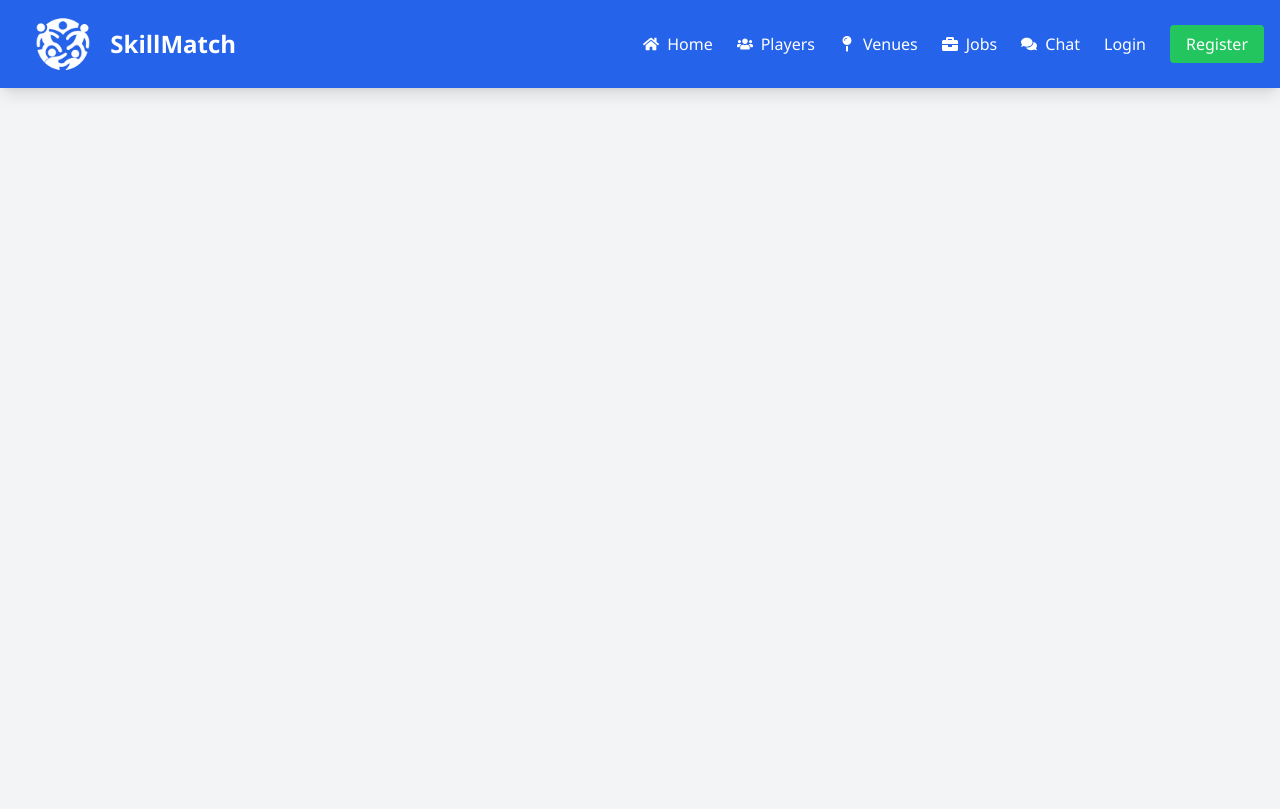
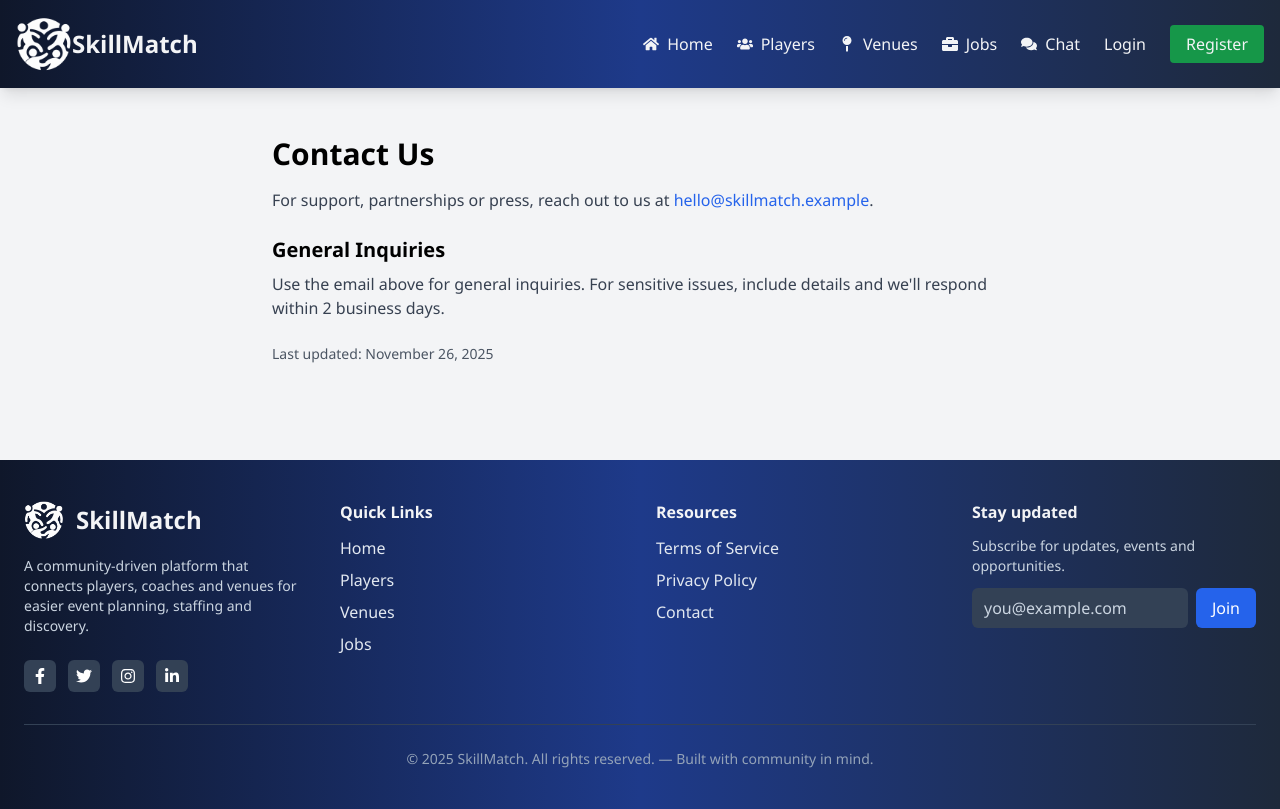
Before and after one commit to notadev-ui/skillmatch-app, a React (Create React App) app in the folder frontend/: page /contact in a window 1280 px wide. Built offline with nearby package versions, Linux system fonts and the light colour scheme; no server answers.

Commit message:
Added Footer

```diff
--- a/frontend/src/App.jsx
+++ b/frontend/src/App.jsx
@@ -15,6 +15,10 @@ import './index.css';
 import ProfileDetail from './pages/ProfileDetail';
 import GameDetail from './pages/GameDetail';
 import VenueDetail from './pages/VenueDetail';
+import Footer from './components/Footer';
+import Terms from './pages/Terms';
+import Privacy from './pages/Privacy';
+import Contact from './pages/Contact';
 
 function AppContent() {
   const { user, logout, login } = useAuthStore();
@@ -46,6 +50,9 @@ function AppContent() {
         <Route path="/profile/:id" element={<ProfileDetail />} />
         <Route path="/games/:id" element={<GameDetail />} />
         <Route path="/venues/:id" element={<VenueDetail />} />
+        <Route path="/terms" element={<Terms />} />
+        <Route path="/privacy" element={<Privacy />} />
+        <Route path="/contact" element={<Contact />} />
       </Routes>
     </>
   );
@@ -55,6 +62,7 @@ function App() {
   return (
     <Router>
       <AppContent />
+      <Footer />
     </Router>
   );
 }
--- /dev/null
+++ b/frontend/src/components/Footer.jsx
@@ -0,0 +1,111 @@
+import React from 'react';
+import { Link } from 'react-router-dom';
+import { FaFacebookF, FaTwitter, FaInstagram, FaLinkedinIn } from 'react-icons/fa';
+import skillmatchLogo from "../assets/images/skillmatch_Logo.png";
+
+const Footer = () => {
+  return (
+    <footer className="bg-gradient-to-r from-slate-900 via-blue-900 to-slate-800 text-gray-100 py-10 mt-12">
+      <div className="max-w-7xl mx-auto px-6">
+
+        {/* FIXED GRID */}
+        <div className="grid grid-cols-1 md:grid-cols-[1fr_1fr_1fr_1fr] gap-8">
+
+          {/* Column 1 */}
+          <div className="flex flex-col gap-4">
+            <div className="flex items-center gap-3">
+              <img
+                src={skillmatchLogo}
+                alt="SkillMatch"
+                className="h-10 w-10 rounded"
+              />
+              <span className="text-2xl font-semibold">SkillMatch</span>
+            </div>
+
+            <p className="text-sm text-slate-300">
+              A community-driven platform that connects players, coaches and venues
+              for easier event planning, staffing and discovery.
+            </p>
+
+            <div className="flex items-center gap-3 mt-2">
+              <a href="https://facebook.com" target="_blank" rel="noreferrer"
+                 aria-label="facebook"
+                 className="bg-slate-700 hover:bg-blue-700 p-2 rounded-md text-white">
+                <FaFacebookF />
+              </a>
+
+              <a href="https://twitter.com" target="_blank" rel="noreferrer"
+                 aria-label="twitter"
+                 className="bg-slate-700 hover:bg-sky-500 p-2 rounded-md text-white">
+                <FaTwitter />
+              </a>
+
+              <a href="https://instagram.com" target="_blank" rel="noreferrer"
+                 aria-label="instagram"
+                 className="bg-slate-700 hover:bg-pink-500 p-2 rounded-md text-white">
+                <FaInstagram />
+              </a>
+
+              <a href="https://linkedin.com" target="_blank" rel="noreferrer"
+                 aria-label="linkedin"
+                 className="bg-slate-700 hover:bg-blue-600 p-2 rounded-md text-white">
+                <FaLinkedinIn />
+              </a>
+            </div>
+          </div>
+
+          {/* Column 2 */}
+          <div>
+            <h4 className="font-semibold mb-3">Quick Links</h4>
+            <ul className="flex flex-col gap-2 text-slate-200">
+              <li><Link to="/" className="hover:text-white">Home</Link></li>
+              <li><Link to="/players" className="hover:text-white">Players</Link></li>
+              <li><Link to="/venues" className="hover:text-white">Venues</Link></li>
+              <li><Link to="/jobs" className="hover:text-white">Jobs</Link></li>
+            </ul>
+          </div>
+
+          {/* Column 3 */}
+          <div>
+            <h4 className="font-semibold mb-3">Resources</h4>
+            <ul className="flex flex-col gap-2 text-slate-200">
+              <li><Link to="/terms" className="hover:text-white">Terms of Service</Link></li>
+              <li><Link to="/privacy" className="hover:text-white">Privacy Policy</Link></li>
+              <li><Link to="/contact" className="hover:text-white">Contact</Link></li>
+            </ul>
+          </div>
+
+          {/* Column 4 */}
+          <div>
+            <h4 className="font-semibold mb-3">Stay updated</h4>
+            <p className="text-sm text-slate-300 mb-3">
+              Subscribe for updates, events and opportunities.
+            </p>
+            <form onSubmit={(e) => e.preventDefault()} className="flex gap-2">
+              <input
+                aria-label="Email for newsletter"
+                type="email"
+                placeholder="you@example.com"
+                className="w-full px-3 py-2 rounded-md bg-slate-700 placeholder-slate-300 text-white focus:outline-none"
+              />
+              <button className="bg-blue-600 hover:bg-blue-500 text-white px-4 py-2 rounded-md">
+                Join
+              </button>
+            </form>
+          </div>
+
+        </div>
+
+        {/* Footer Bottom */}
+        <div className="mt-8 border-t border-slate-700 pt-6 text-center text-sm text-slate-400">
+          <div className="max-w-3xl mx-auto">
+            © {new Date().getFullYear()} SkillMatch. All rights reserved. — Built with community in mind.
+          </div>
+        </div>
+
+      </div>
+    </footer>
+  );
+};
+
+export default Footer;
--- a/frontend/src/components/Navbar.jsx
+++ b/frontend/src/components/Navbar.jsx
@@ -11,14 +11,14 @@ const Navbar = ({ user, onLogout }) => {
   };
 
   return (
-    <nav className="bg-blue-600 text-white p-4 shadow-lg">
+    <nav className="bg-gradient-to-r from-slate-900 via-blue-900 to-slate-800 text-gray-100 p-4 shadow-lg">
       <div className="max-w-7xl mx-auto flex justify-between items-center">
         <Link to="/" className="flex items-center">
         <img
          src={skillmatchLogo}
          alt="SkillMatch Logo"
          className="h-14 w-auto object-contain rounded-md"/>
-         <p className="text-2xl font-bold">SkillMatch</p >
+         <p className="text-2xl font-bold text-gray-100">SkillMatch</p >
         </Link>
 
 
@@ -53,19 +53,19 @@ const Navbar = ({ user, onLogout }) => {
           {user ? (
             <>
               <li>
-                <Link to="/games" className="flex items-center gap-2 hover:text-blue-200">
+                <Link to="/games" className="flex items-center gap-2 hover:text-slate-200">
                   <FaCalendar /> Games
                 </Link>
               </li>
               <li>
-                <Link to="/profile" className="flex items-center gap-2 hover:text-blue-200">
+                <Link to="/profile" className="flex items-center gap-2 hover:text-slate-200">
                   <FaUser /> Profile
                 </Link>
               </li>
               <li>
                 <button
                   onClick={onLogout}
-                  className="bg-red-500 px-4 py-2 rounded hover:bg-red-600"
+                  className="bg-red-600 bg-opacity-90 px-4 py-2 rounded hover:bg-red-700"
                 >
                   Logout
                 </button>
@@ -74,12 +74,12 @@ const Navbar = ({ user, onLogout }) => {
           ) : (
             <>
               <li>
-                <Link to="/login" className="hover:text-blue-200">
+                <Link to="/login" className="hover:text-slate-200">
                   Login
                 </Link>
               </li>
               <li>
-                <Link to="/register" className="bg-green-500 px-4 py-2 rounded hover:bg-green-600">
+                <Link to="/register" className="bg-green-600 bg-opacity-90 px-4 py-2 rounded hover:bg-green-700">
                   Register
                 </Link>
               </li>
@@ -89,7 +89,7 @@ const Navbar = ({ user, onLogout }) => {
 
         {/* Mobile Menu Button */}
         <button
-          className="md:hidden text-white focus:outline-none"
+          className="md:hidden text-gray-100 focus:outline-none"
           onClick={toggleMenu}
         >
           {isOpen ? <FaTimes size={24} /> : <FaBars size={24} />}
@@ -98,7 +98,7 @@ const Navbar = ({ user, onLogout }) => {
 
       {/* Mobile Menu */}
       {isOpen && (
-        <div className="md:hidden bg-blue-600 border-t border-blue-500">
+        <div className="md:hidden bg-gradient-to-r from-slate-900 via-blue-900 to-slate-800 border-t border-slate-700">
           <ul className="flex flex-col gap-4 p-4">
             <li>
               <Link to="/" className="flex items-center gap-2 hover:text-blue-200" onClick={toggleMenu}>
@@ -106,22 +106,22 @@ const Navbar = ({ user, onLogout }) => {
               </Link>
             </li>
             <li>
-              <Link to="/players" className="flex items-center gap-2 hover:text-blue-200" onClick={toggleMenu}>
+              <Link to="/players" className="flex items-center gap-2 hover:text-slate-200" onClick={toggleMenu}>
                 <FaUsers /> Players
               </Link>
             </li>
             <li>
-              <Link to="/venues" className="flex items-center gap-2 hover:text-blue-200" onClick={toggleMenu}>
+              <Link to="/venues" className="flex items-center gap-2 hover:text-slate-200" onClick={toggleMenu}>
                 <FaMapPin /> Venues
               </Link>
             </li>
             <li>
-              <Link to="/jobs" className="flex items-center gap-2 hover:text-blue-200" onClick={toggleMenu}>
+              <Link to="/jobs" className="flex items-center gap-2 hover:text-slate-200" onClick={toggleMenu}>
                 <FaBriefcase /> Jobs
               </Link>
             </li>
             <li>
-              <Link to="/chat" className="flex items-center gap-2 hover:text-blue-200" onClick={toggleMenu}>
+              <Link to="/chat" className="flex items-center gap-2 hover:text-slate-200" onClick={toggleMenu}>
                 <FaComments /> Chat
               </Link>
             </li>
@@ -129,12 +129,12 @@ const Navbar = ({ user, onLogout }) => {
             {user ? (
               <>
                 <li>
-                  <Link to="/games" className="flex items-center gap-2 hover:text-blue-200" onClick={toggleMenu}>
+                  <Link to="/games" className="flex items-center gap-2 hover:text-slate-200" onClick={toggleMenu}>
                     <FaCalendar /> Games
                   </Link>
                 </li>
                 <li>
-                  <Link to="/profile" className="flex items-center gap-2 hover:text-blue-200" onClick={toggleMenu}>
+                    <Link to="/profile" className="flex items-center gap-2 hover:text-slate-200" onClick={toggleMenu}>
                     <FaUser /> Profile
                   </Link>
                 </li>
@@ -144,7 +144,7 @@ const Navbar = ({ user, onLogout }) => {
                         onLogout();
                         toggleMenu();
                       }}
-                    className="bg-red-500 px-4 py-2 rounded hover:bg-red-600 w-full text-left"
+                      className="bg-red-600 bg-opacity-90 px-4 py-2 rounded hover:bg-red-700 w-full text-left"
                     >
                       Logout
                     </button>
@@ -153,12 +153,12 @@ const Navbar = ({ user, onLogout }) => {
             ) : (
               <>
                 <li>
-                  <Link to="/login" className="hover:text-blue-200" onClick={toggleMenu}>
+                    <Link to="/login" className="hover:text-slate-200" onClick={toggleMenu}>
                     Login
                   </Link>
                 </li>
                 <li>
-                  <Link to="/register" className="bg-green-500 px-4 py-2 rounded hover:bg-green-600 inline-block" onClick={toggleMenu}>
+                    <Link to="/register" className="bg-green-600 bg-opacity-90 px-4 py-2 rounded hover:bg-green-700 inline-block" onClick={toggleMenu}>
                     Register
                   </Link>
                 </li>
--- /dev/null
+++ b/frontend/src/pages/Contact.jsx
@@ -0,0 +1,19 @@
+import React from 'react';
+
+const Contact = () => {
+  return (
+    <div className="max-w-3xl mx-auto py-12 px-4">
+      <h1 className="text-3xl font-bold mb-4">Contact Us</h1>
+      <p className="mb-4 text-gray-700">For support, partnerships or press, reach out to us at <a href="mailto:hello@skillmatch.example" className="text-blue-600">hello@skillmatch.example</a>.</p>
+
+      <div className="mt-6">
+        <h2 className="text-xl font-semibold mb-2">General Inquiries</h2>
+        <p className="text-gray-700">Use the email above for general inquiries. For sensitive issues, include details and we'll respond within 2 business days.</p>
+      </div>
+
+      <p className="text-gray-600 text-sm mt-6">Last updated: November 26, 2025</p>
+    </div>
+  );
+};
+
+export default Contact;
--- a/frontend/src/pages/Home.jsx
+++ b/frontend/src/pages/Home.jsx
@@ -114,7 +114,7 @@ const Home = ({ user }) => {
       </section>
 
       {/* CTA Section */}
-      <section className="bg-gray-800 text-white py-16">
+      <section className="text-gray-800 py-16">
         <div className="max-w-4xl mx-auto px-4 text-center">
           <h2 className="text-3xl font-bold mb-4">Ready to Join?</h2>
           <p className="text-lg mb-8">
--- /dev/null
+++ b/frontend/src/pages/Privacy.jsx
@@ -0,0 +1,24 @@
+import React from 'react';
+
+const Privacy = () => {
+  return (
+    <div className="max-w-4xl mx-auto py-12 px-4">
+      <h1 className="text-3xl font-bold mb-4">Privacy Policy</h1>
+      <p className="mb-4 text-gray-700">This is a placeholder privacy policy. Replace with your project's full privacy policy before publishing.</p>
+
+      <section className="mb-6">
+        <h2 className="text-xl font-semibold mb-2">Information We Collect</h2>
+        <p className="text-gray-700">We collect profile information, location data (if provided), and content you upload or generate on the platform.</p>
+      </section>
+
+      <section className="mb-6">
+        <h2 className="text-xl font-semibold mb-2">How We Use Data</h2>
+        <p className="text-gray-700">Data is used to match users, provide services, and improve the platform. We do not sell personal data to third parties.</p>
+      </section>
+
+      <p className="text-gray-600 text-sm">Last updated: November 26, 2025</p>
+    </div>
+  );
+};
+
+export default Privacy;
--- /dev/null
+++ b/frontend/src/pages/Terms.jsx
@@ -0,0 +1,38 @@
+import React from 'react';
+
+const Terms = () => {
+  return (
+    <div className="max-w-4xl mx-auto py-12 px-4">
+      <h1 className="text-3xl font-bold mb-4">Terms of Service</h1>
+      <p className="mb-4 text-gray-700">
+        Welcome to SkillMatch. By using our service you agree to the following terms and conditions. This
+        placeholder page includes basic terms for demonstration purposes. Replace with your project's
+        full legal terms before publishing.
+      </p>
+
+      <section className="mb-6">
+        <h2 className="text-xl font-semibold mb-2">1. Acceptance</h2>
+        <p className="text-gray-700">You must be at least 13 years old to use the service. By registering you accept these terms.</p>
+      </section>
+
+      <section className="mb-6">
+        <h2 className="text-xl font-semibold mb-2">2. Account Responsibility</h2>
+        <p className="text-gray-700">Keep your account credentials safe. You are responsible for activity performed under your account.</p>
+      </section>
+
+      <section className="mb-6">
+        <h2 className="text-xl font-semibold mb-2">3. Content & Conduct</h2>
+        <p className="text-gray-700">Users must not post illegal, abusive or infringing content. Reviews and messages should follow community guidelines.</p>
+      </section>
+
+      <section className="mb-6">
+        <h2 className="text-xl font-semibold mb-2">4. Liability</h2>
+        <p className="text-gray-700">SkillMatch provides a platform to connect users. We are not liable for interactions between users or third-party venues.</p>
+      </section>
+
+      <p className="text-gray-600 text-sm">Last updated: November 26, 2025</p>
+    </div>
+  );
+};
+
+export default Terms;
```
Also changed, not shown: package.json (added, +13 -0 lines), frontend/src/assets/images/skillmatch_Logo.png, 1 other file (tests, documents, lock files or other folders). Lines whose indentation alone changed are shown as unchanged.
